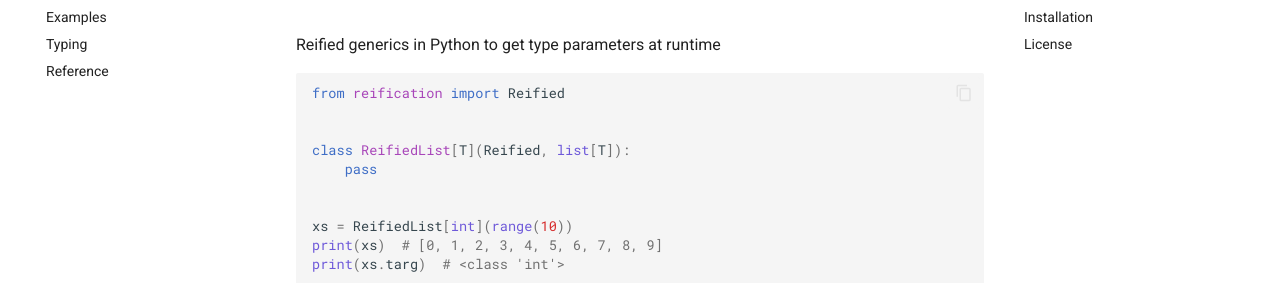
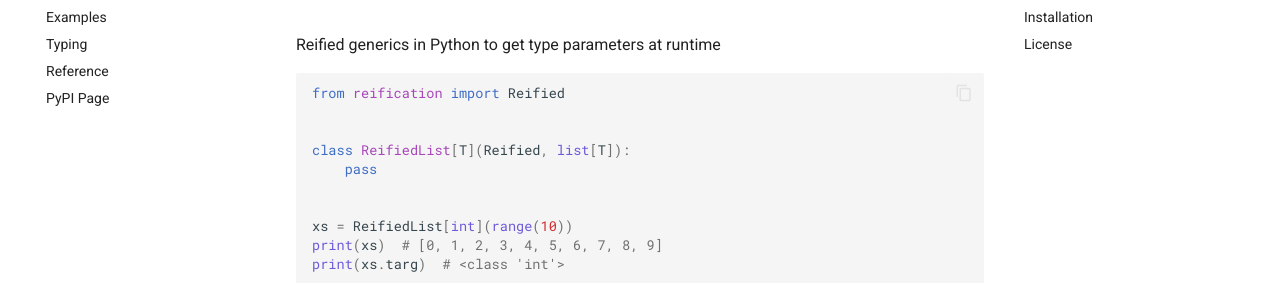
Before and after one commit to curegit/reification, an MkDocs documentation site: the page built from docs/index.md, in a window 1280 px wide. Shown: the part 148-431 px from the top of the page. Built offline with MkDocs 1.6.1 and Material for MkDocs 9.7.7, drawn with Linux system fonts in a browser that asks for light colours; comment, search, counter and statistics services are not loaded.

Commit message:
Add PyPI link

```diff
--- a/mkdocs.yml
+++ b/mkdocs.yml
@@ -34,6 +34,7 @@ nav:
   - Examples: examples.md
   - Typing: typing.md
   - Reference: reference.md
+  - PyPI Page: https://pypi.org/project/reification/
 repo_url: https://github.com/curegit/reification
 repo_name: curegit/reification
 extra:
```
